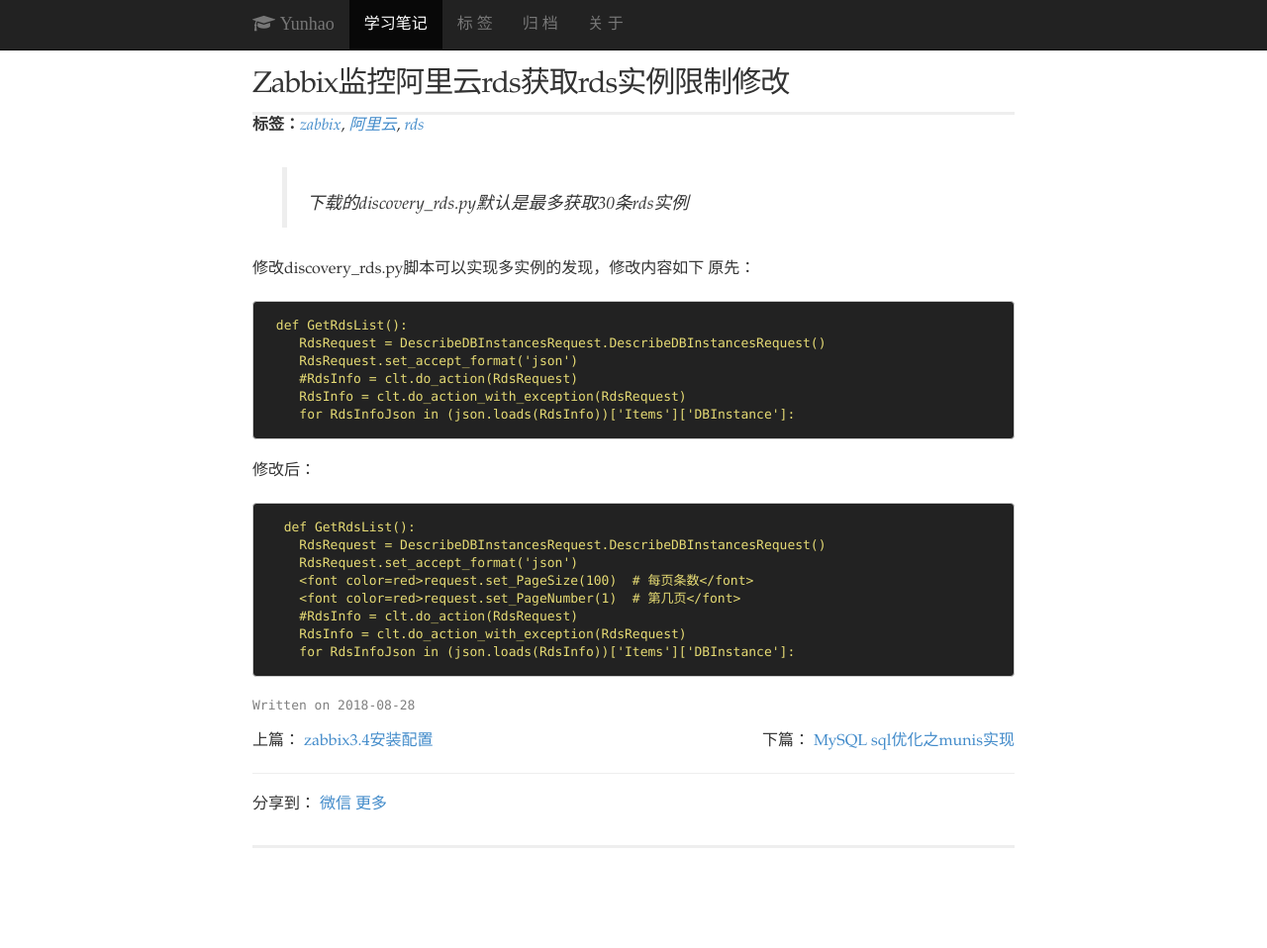
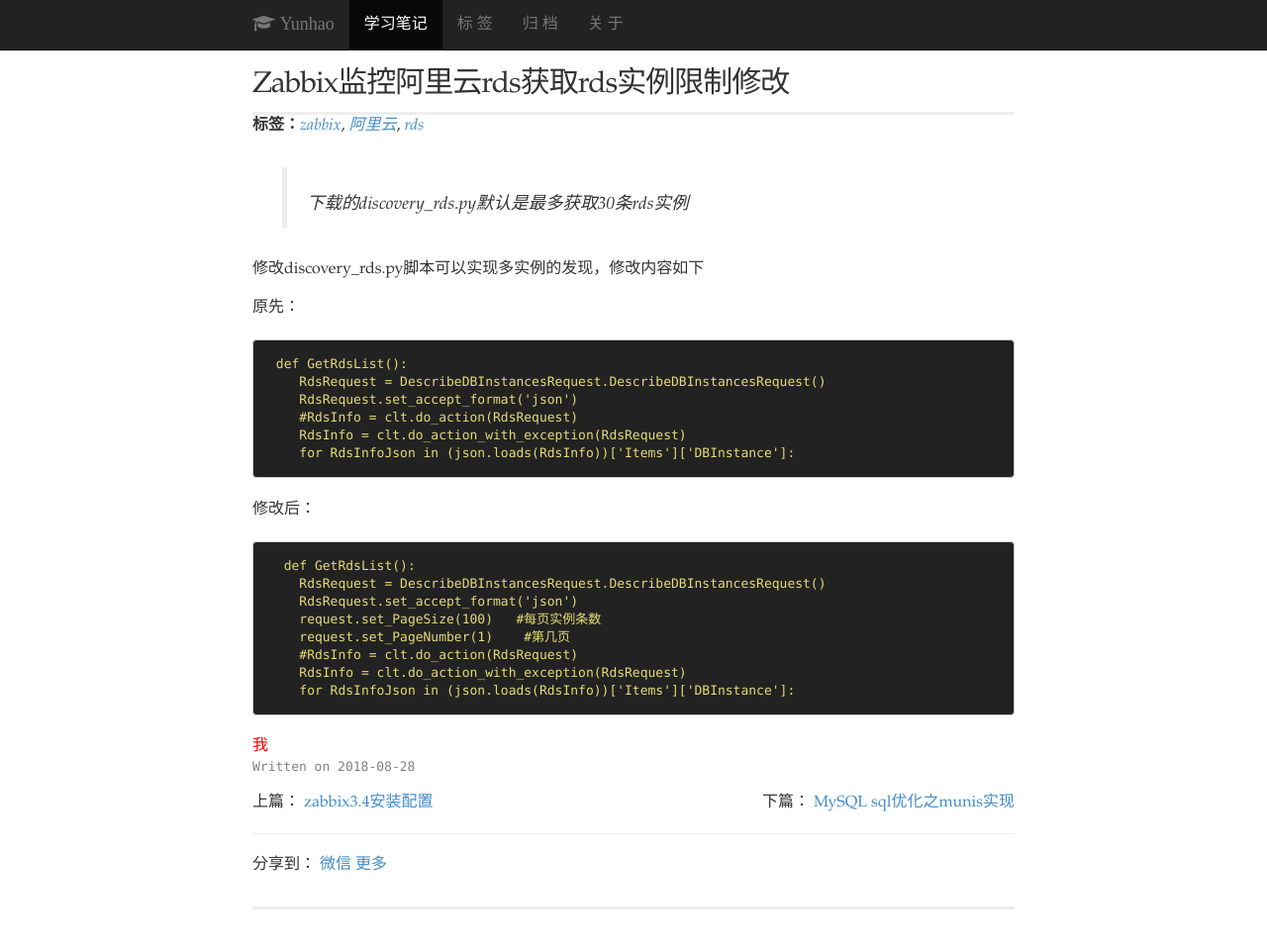
Before and after one commit to cyhao/cyhao.github.io, a Jekyll site: the page built from _posts/2018-08-28-Zabbix监控阿里云rds获取rds实例限制修改.md, in a window 1280 px wide and 962 px high. Shown: the top 958 px of the window at 99% size. Built offline with Jekyll 4.4.1, drawn with Linux system fonts in a browser that asks for light colours; nearby versions of some CDN libraries; comment, search, counter and statistics services are not loaded.

Commit message:
Update 2018-08-28-Zabbix监控阿里云rds获取rds实例限制修改.md

````diff
--- a/_posts/2018-08-28-Zabbix监控阿里云rds获取rds实例限制修改.md
+++ b/_posts/2018-08-28-Zabbix监控阿里云rds获取rds实例限制修改.md
@@ -14,25 +14,29 @@ tags:
 >下载的discovery_rds.py默认是最多获取30条rds实例
 
 修改discovery_rds.py脚本可以实现多实例的发现，修改内容如下
+
 原先：
-```
- def GetRdsList():
-    RdsRequest = DescribeDBInstancesRequest.DescribeDBInstancesRequest()
-    RdsRequest.set_accept_format('json')
-    #RdsInfo = clt.do_action(RdsRequest)
-    RdsInfo = clt.do_action_with_exception(RdsRequest)
-    for RdsInfoJson in (json.loads(RdsInfo))['Items']['DBInstance']:
-```
+
+     def GetRdsList():
+        RdsRequest = DescribeDBInstancesRequest.DescribeDBInstancesRequest()
+        RdsRequest.set_accept_format('json')
+        #RdsInfo = clt.do_action(RdsRequest)
+        RdsInfo = clt.do_action_with_exception(RdsRequest)
+        for RdsInfoJson in (json.loads(RdsInfo))['Items']['DBInstance']:
+
 
 修改后：
 
-```
-  def GetRdsList():
-    RdsRequest = DescribeDBInstancesRequest.DescribeDBInstancesRequest()
-    RdsRequest.set_accept_format('json')
-    <font color=red>request.set_PageSize(100)  # 每页条数</font>
-    <font color=red>request.set_PageNumber(1)  # 第几页</font>
-    #RdsInfo = clt.do_action(RdsRequest)
-    RdsInfo = clt.do_action_with_exception(RdsRequest)
-    for RdsInfoJson in (json.loads(RdsInfo))['Items']['DBInstance']:
-```
+      def GetRdsList():
+        RdsRequest = DescribeDBInstancesRequest.DescribeDBInstancesRequest()
+        RdsRequest.set_accept_format('json')
+        request.set_PageSize(100)   #每页实例条数
+        request.set_PageNumber(1)    #第几页
+        #RdsInfo = clt.do_action(RdsRequest)
+        RdsInfo = clt.do_action_with_exception(RdsRequest)
+        for RdsInfoJson in (json.loads(RdsInfo))['Items']['DBInstance']:
+
+
+
+
+<font color=red>我</font>
````
